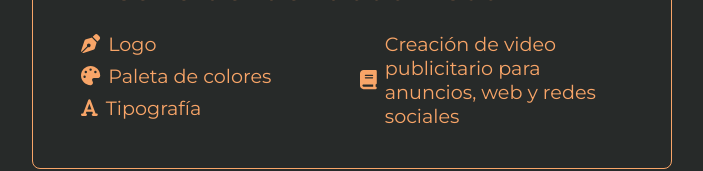
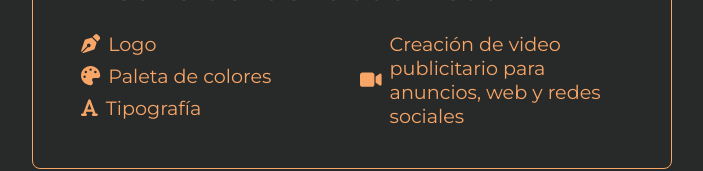
Before and after one commit to 219WD/cotizacion, a React (Vite) app: page / in a window 1280 px wide. Shown: the part 1360-1531 px from the top of the page, without its empty margins (288-991 px from the left). Built offline with nearby package versions, Linux system fonts and the light colour scheme.

Commit message:
correccion video

```diff
--- a/package.json
+++ b/package.json
@@ -11,7 +11,7 @@
   },
   "dependencies": {
     "@fortawesome/fontawesome-svg-core": "^6.6.0",
-    "@fortawesome/free-solid-svg-icons": "^6.6.0",
+    "@fortawesome/free-solid-svg-icons": "^6.7.2",
     "@fortawesome/react-fontawesome": "^0.2.2",
     "react": "^18.3.1",
     "react-dom": "^18.3.1",
--- a/src/components/Main.jsx
+++ b/src/components/Main.jsx
@@ -4,14 +4,15 @@ import { FontAwesomeIcon } from '@fortawesome/react-fontawesome';
 import {
     faDesktop, faMobileAlt, faEnvelope,
     faDatabase, faComments, faWrench,
-    faTools, faHourglassEnd, faRedo,
+    faTools, faHourglassEnd,
     faChartSimple, faMagnifyingGlass, faPenNib,
-    faPalette, faFont, faBook,
+    faPalette, faFont,
     faBullhorn,
     faChartLine,
     faReply,
     faSliders,
-    faMoneyBillWave
+    faMoneyBillWave,
+    faVideo
 } from '@fortawesome/free-solid-svg-icons';
 
 const Main = () => {
@@ -88,7 +89,7 @@ const Main = () => {
                         </div>
                         <div className="col-2">
                             <ul>
-                                <li><FontAwesomeIcon icon={faBook} /> Creación de video publicitario para anuncios, web y redes sociales</li>
+                                <li><FontAwesomeIcon icon={faVideo} /> Creación de video publicitario para anuncios, web y redes sociales</li>
                             </ul>
                         </div>
                     </div>
```
Also changed, not shown: 1 other file (tests, documents, lock files or other folders).
